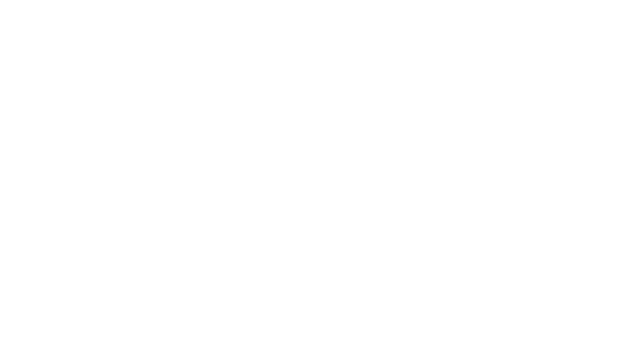
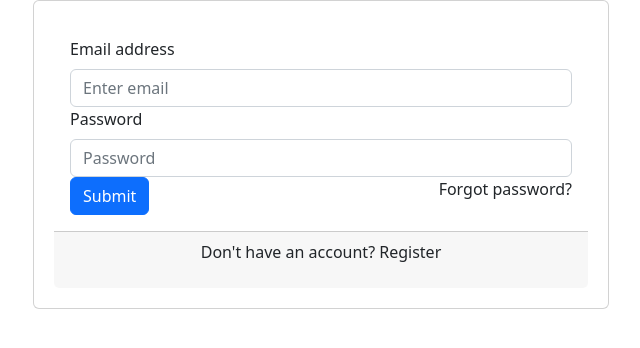
Before and after one commit to anhnv1202/NetFilm, a React (Create React App) app in the folder netfilm/: page /login in a window 1280 px wide. Shown: the top 348 px of the page, without its empty margins (319-959 px from the left). Built offline with nearby package versions, Linux system fonts and the light colour scheme.

Commit message:
upload Login

```diff
--- a/netfilm/src/components/Login.js
+++ b/netfilm/src/components/Login.js
@@ -1,2 +1,54 @@
-const Login = () => {};
+import React, { useState } from 'react';
+import { Form, Button, Card } from 'react-bootstrap';
+import data from '../data/user.json';
+import '../style/login.css';
+
+function Login() {
+  const [email, setEmail] = useState('');
+  const [password, setPassword] = useState('');
+
+  const handleSubmit = (event) => {
+    event.preventDefault();
+    const user = data.find(user => user.email === email && user.password === password);
+    if (user) {
+      console.log('Logged in as:', user.fullname);
+      localStorage.setItem('loggedInUser', JSON.stringify(user));
+      document.write('Logged in as:', user.fullname)
+    } else {
+      console.log('Invalid email or password');
+    }
+  };
+
+
+  return (
+    <Card className="login-card mx-auto">
+      <Card.Body>
+        <Form onSubmit={handleSubmit}>
+          <Form.Group controlId="formBasicEmail">
+            <Form.Label>Email address</Form.Label>
+            <Form.Control type="email" placeholder="Enter email" value={email} onChange={event => setEmail(event.target.value)} />
+          </Form.Group>
+
+          <Form.Group controlId="formBasicPassword">
+            <Form.Label>Password</Form.Label>
+            <Form.Control type="password" placeholder="Password" value={password} onChange={event => setPassword(event.target.value)} />
+          </Form.Group>
+
+          <div className="text-right">
+            <Button variant="primary" type="submit" className="ml-2">Submit</Button>
+            <span variant="link" className='forgot'>Forgot password?</span>
+          </div>
+        </Form>
+      </Card.Body>
+
+      <Card.Footer>
+        <div className="text-center">
+          <p>Don't have an account? <span>Register</span></p>
+        </div>
+      </Card.Footer>
+    </Card>
+
+  );
+}
+
 export default Login;
--- a/netfilm/src/components/Register.js
+++ b/netfilm/src/components/Register.js
@@ -1,2 +1,8 @@
-const Register = () => {};
+const Register = () => {
+    return (
+        <div>
+            <h1>Register</h1>
+        </div>
+    );
+};
 export default Register;
--- /dev/null
+++ b/netfilm/src/style/login.css
@@ -0,0 +1,9 @@
+.login-card {
+    background-color: #f8f9fa;
+    padding: 20px;
+    border-radius: 5px;
+    width: 45%;
+  }
+  .forgot{
+    float: right;
+  }
```
